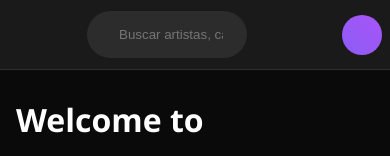
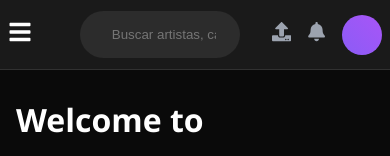
Before and after one commit to SebastyanPerez/Proyecto-React, a React (Create React App) app: page / in a window 390 px wide. Shown: the top 156 px of the page. Built offline with nearby package versions, Linux system fonts and the light colour scheme.

Commit message:
modified la funcionalidad del Header.js y Header.css

```diff
--- a/src/components/layout/Header.js
+++ b/src/components/layout/Header.js
@@ -2,17 +2,19 @@ import React from 'react';
 import './css/Header.css';
 import SearchBar from '../common/SearchBar';
 import Avatar from '../common/Avatar';
+import { FaBars, FaTimes, FaUpload, FaBell } from 'react-icons/fa';
 
-const Header = ({ onMenuToggle }) => {
+
+const Header = ({ onMenuToggle, isOpen }) => {
   return (
     <header className="header">
-      <button className="menu-toggle" onClick={onMenuToggle}>
-        <i className="fas fa-bars"></i>
+      <button className="menu-toggle" onClick={onMenuToggle} aria-label="Toggle menu">
+        {isOpen ? <FaTimes /> : <FaBars />}
       </button>
       <SearchBar />
       <div className="user-actions">
-        <button><i className="fas fa-upload"></i></button>
-        <button><i className="far fa-bell"></i></button>
+        <button><FaUpload /></button>
+        <button><FaBell /></button>
         <div className="user-profile">
           <Avatar size="small" />
           <span className="user-name">UsuarioEjemplo</span>
--- a/src/components/layout/css/Header.css
+++ b/src/components/layout/css/Header.css
@@ -42,3 +42,13 @@
   align-items: center;
   gap: 0.75rem;
 }
+
+@media (max-width: 900px) {
+  .header {
+    padding: 0 1rem;
+  }
+
+  .menu-toggle {
+    display: inline-flex;
+  }
+}
```
